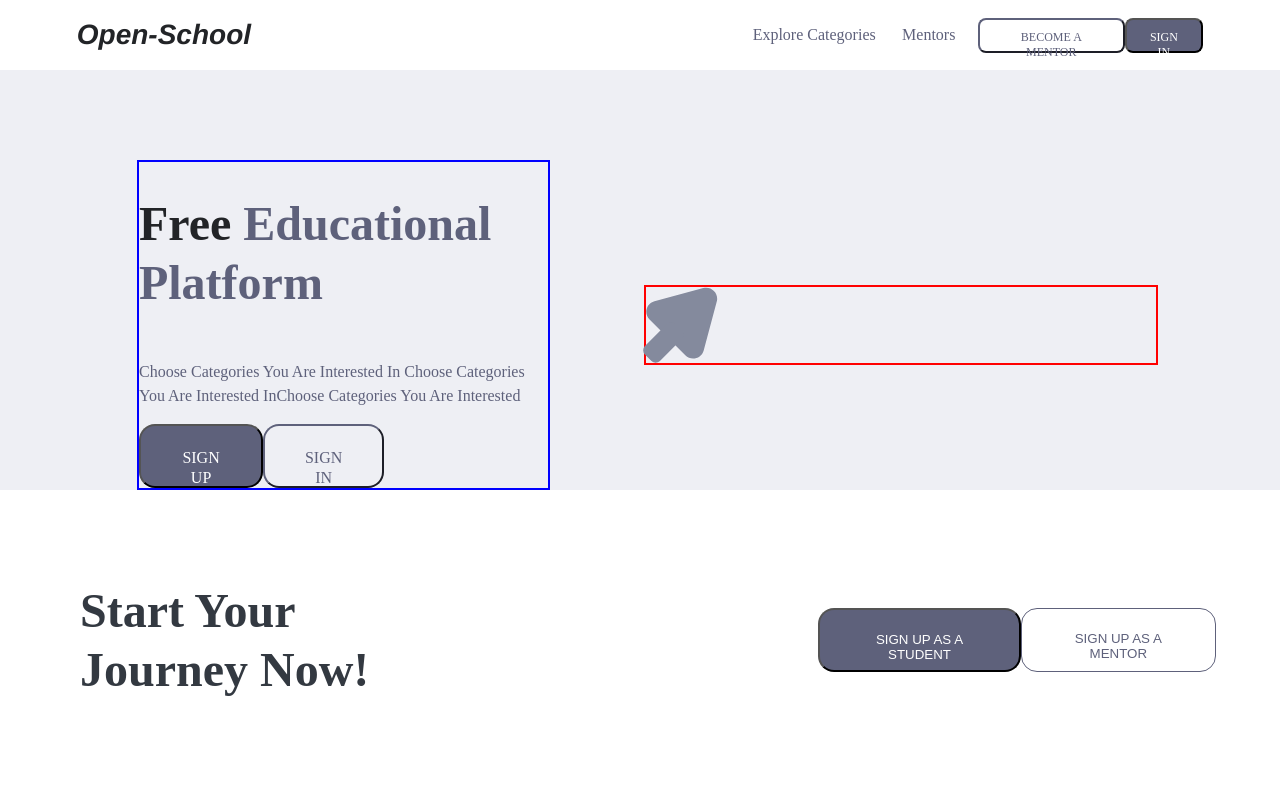
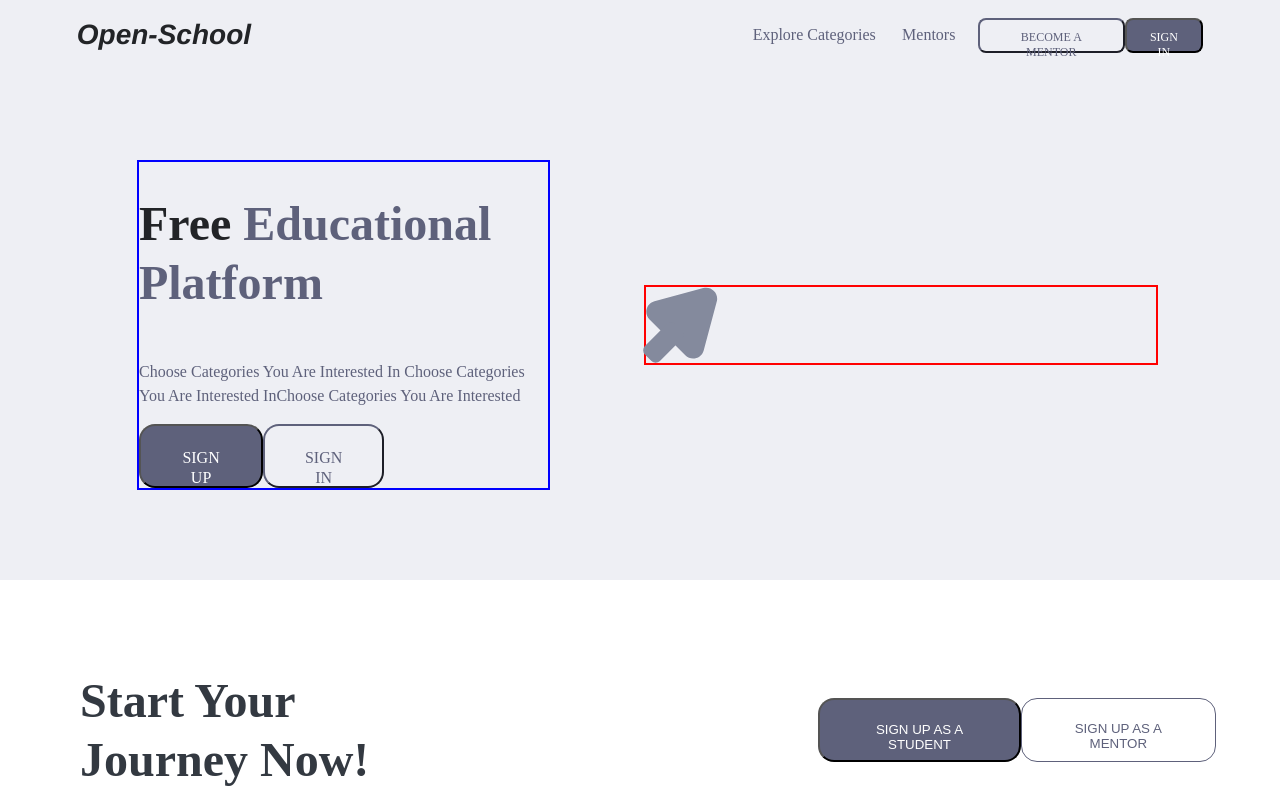
Before and after one commit to SevakMart/open-school, a React (Create React App) app in the folder os-ui/: page /homepage in a window 1280 px wide. Shown: the top 800 px of the page. Built offline with nearby package versions, Linux system fonts and the light colour scheme.

Commit message:
Change background color of homepage header

```diff
--- a/os-ui/src/component/Header/Header.module.scss
+++ b/os-ui/src/component/Header/Header.module.scss
@@ -1,12 +1,11 @@
 @import "../../styles/Mixins/ButtonMixin.scss";
 @import "../../styles/Mixins/FlexMixins.scss";
 @import "../../styles/Mixins/FontMixin.scss";
-
+.headerContainer {
+  background-color: #eeeff4;
   .mainContent {
     @include flexStyle(row, center, space-between);
-  padding-left: 10.7%;
-  padding-right: 9.5%;
-  padding-top: 7%;
+    padding: 7% 9.5% 7% 10.7%;
     background-color: #eeeff4;
     .leftContent {
       border: 2px solid blue;
@@ -72,3 +71,4 @@
       }
     }
   }
+}
--- a/os-ui/src/component/Header/Header.tsx
+++ b/os-ui/src/component/Header/Header.tsx
@@ -9,10 +9,10 @@ import Button from '../Button/Button';
 
 const Header = () => {
   const {
-    mainContent, leftContent, rightContent, buttonContainer, arrowImage,
+    headerContainer, mainContent, leftContent, rightContent, buttonContainer, arrowImage,
   } = styles;
   return (
-    <>
+    <div className={headerContainer}>
       <Navbar />
       <div className={mainContent}>
         <div className={leftContent}>
@@ -31,7 +31,7 @@ const Header = () => {
 
         </div>
       </div>
-    </>
+    </div>
   );
 };
 export default Header;
```
Lines whose indentation alone changed are shown as unchanged.
